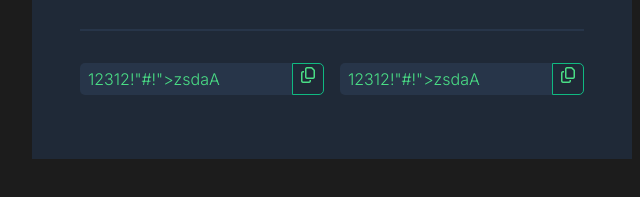
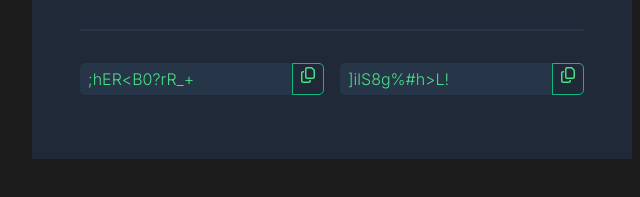
Before and after one commit to Fipadin/scrimba--js--solo-project--password-generator, a plain HTML site: page index.html in a window 1280 px wide. Both pictures are taken after a click on the button "Generate passwords". Shown: the part 371-568 px from the top of the page, 308-948 px from the left. Drawn offline with Linux system fonts and the light colour scheme.

Commit message:
First try at the javascript
I've just finished the base challenge and later I'll try to add the "copy to clipboard" function and the password length.

```diff
--- a/index.css
+++ b/index.css
@@ -147,6 +147,15 @@ body {
     margin-bottom: var(--margin-bottom);
 }
 
+#generate-pw:hover {
+    cursor: pointer;
+    opacity: .90;
+}
+
+#generate-pw:active {
+    transform: scale(0.9);
+}
+
 .divider {
     border-bottom: 2px solid var(--lighter-bg);
     margin-bottom: var(--margin-bottom);
@@ -183,3 +192,12 @@ body {
     border: #10B981 1.5px solid;
     border-radius: 0 5px 5px 0;
 }
+
+.copy-btn:hover {
+    cursor: pointer;
+    opacity: .90;
+}
+
+.copy-btn:active {
+    transform: scale(0.95);
+}
--- a/index.html
+++ b/index.html
@@ -19,15 +19,16 @@
     <div class="container">
         <h1 class="main-text">Generate a <span class="accent-color">random password</span></h1>
         <p class="subtitle">Never use an insecure password again.</p>
+        <div class="password-length"></div>
         <button id="generate-pw" onclick="generatePassword()">Generate passwords</button>
         <div class="divider"></div>
         <div class="center">
             <div class="password-container accent-color">
-                <p class="password" id="second-password">12312!"#!">zsdaA</p>
+                <p class="password" id="first-password"></p>
                 <div class="copy-btn"><i class="fa-regular fa-copy" onclick="copy()"></i></div>
             </div>
             <div class="password-container accent-color">
-                <p class="password" id="second-password">12312!"#!">zsdaA</p>
+                <p class="password" id="second-password"></p>
                 <div class="copy-btn"><i class="fa-regular fa-copy" onclick="copy()"></i></div>
             </div>
         </div>
--- a/index.js
+++ b/index.js
@@ -1,11 +1,50 @@
 const characters = ["A", "B", "C", "D", "E", "F", "G", "H", "I", "J", "K", "L", "M", "N", "O", "P", "Q", "R", "S", "T", "U", "V", "W", "X", "Y", "Z", "a", "b", "c", "d", "e", "f", "g", "h", "i", "j", "k", "l", "m", "n", "o", "p", "q", "r", "s", "t", "u", "v", "w", "x", "y", "z", "0", "1", "2", "3", "4", "5", "6", "7", "8", "9", "~", "`", "!", "@", "#", "$", "%", "^", "&", "*", "(", ")", "_", "-", "+", "=", "{", "[", "}", "]", ",", "|", ":", ";", "<", ">", ".", "?",
     "/"];
 
+
+
 function generatePassword() {
-    let randomNumberOne = Math.floor(Math.random() * characters.length)
-    return randomNumberOne
+    let firstPassword = document.getElementById('first-password')
+    let secondPassword = document.getElementById('second-password')
+
+    let numOne = Math.floor(Math.random() * characters.length)
+    let numTwo = Math.floor(Math.random() * characters.length)
+    let numThree = Math.floor(Math.random() * characters.length)
+    let numFour = Math.floor(Math.random() * characters.length)
+    let numFive = Math.floor(Math.random() * characters.length)
+    let numSix = Math.floor(Math.random() * characters.length)
+    let numSeven = Math.floor(Math.random() * characters.length)
+    let numEight = Math.floor(Math.random() * characters.length)
+    let numNine = Math.floor(Math.random() * characters.length)
+    let numTen = Math.floor(Math.random() * characters.length)
+    let numEleven = Math.floor(Math.random() * characters.length)
+    let numTwelve = Math.floor(Math.random() * characters.length)
+
+    let numberOne = Math.floor(Math.random() * characters.length)
+    let numberTwo = Math.floor(Math.random() * characters.length)
+    let numberThree = Math.floor(Math.random() * characters.length)
+    let numberFour = Math.floor(Math.random() * characters.length)
+    let numberFive = Math.floor(Math.random() * characters.length)
+    let numberSix = Math.floor(Math.random() * characters.length)
+    let numberSeven = Math.floor(Math.random() * characters.length)
+    let numberEight = Math.floor(Math.random() * characters.length)
+    let numberNine = Math.floor(Math.random() * characters.length)
+    let numberTen = Math.floor(Math.random() * characters.length)
+    let numberEleven = Math.floor(Math.random() * characters.length)
+    let numberTwelve = Math.floor(Math.random() * characters.length)
+
+    firstPassword.textContent = characters[numOne] + characters[numTwo] + characters[numThree] + characters[numFour] + characters[numFive] + characters[numSix] + characters[numSeven] + characters[numEight] + characters[numNine] + characters[numTen] + characters[numEleven] + characters[numTwelve]
+    secondPassword.textContent = characters[numberOne] + characters[numberTwo] + characters[numberThree] + characters[numberFour] + characters[numberFive] + characters[numberSix] + characters[numberSeven] + characters[numberEight] + characters[numberNine] + characters[numberTen] + characters[numberEleven] + characters[numberTwelve]
 }
 
 function copy() {
+    let copyText = document.getElementById('first-password')
 
+    console.log(copyText)
+    // copyText.select()
+    //   // Copy the text inside the text field
+    //     navigator.clipboard.writeText(copyText.value);
+
+    //   // Alert the copied text
+    //     alert("Copied the text: " + copyText.value);
 }
```
